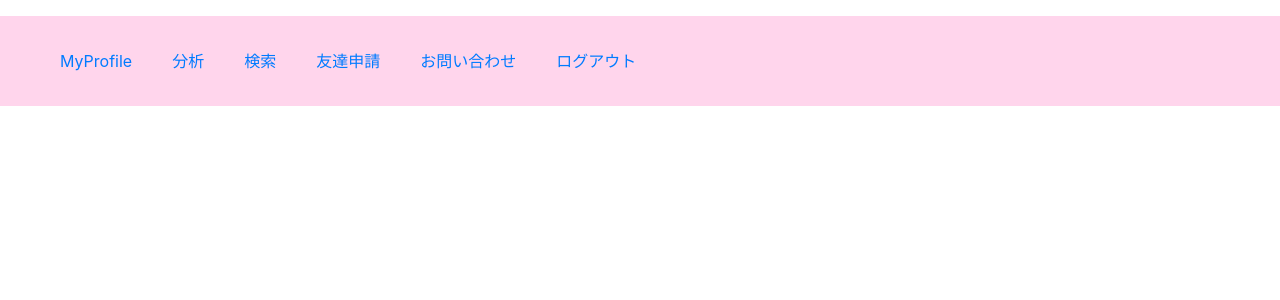
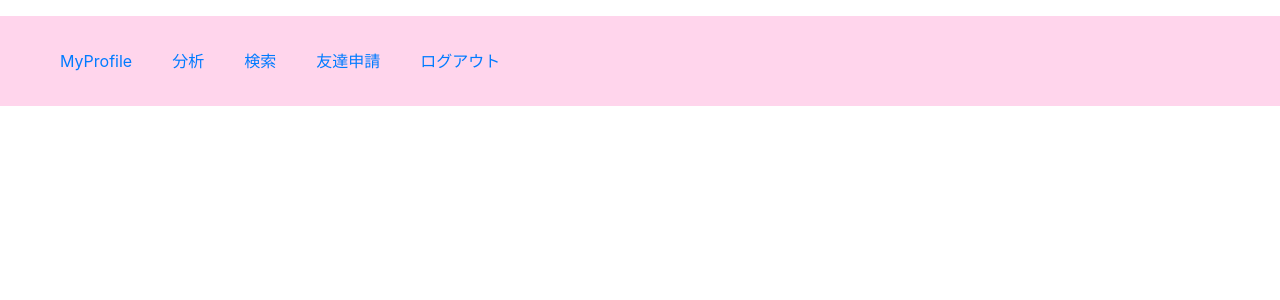
Before and after one commit to RintaroKinashi/matching-app, a PHP site: page /common.php in a window 1280 px wide. Shown: the top 300 px of the page. Run offline with PHP 8.4, Linux system fonts and the light colour scheme; a user stored in the database is signed in.

Commit message:
[update]不要な項目の削除

```diff
--- a/common.php
+++ b/common.php
@@ -37,7 +37,6 @@ const NUMBER_OF_QUESTIONS = 8;
         <li><a href="./question.php">分析</a></li>
         <li><a href="./matching.php">検索</a></li>
         <li><a href="./notice.php">友達申請</a></li>
-        <li><a href="./contactform.php">お問い合わせ</a></li>
         <li><a href="./logout.php">ログアウト</a></li>
       </ul>
     </div>
```
